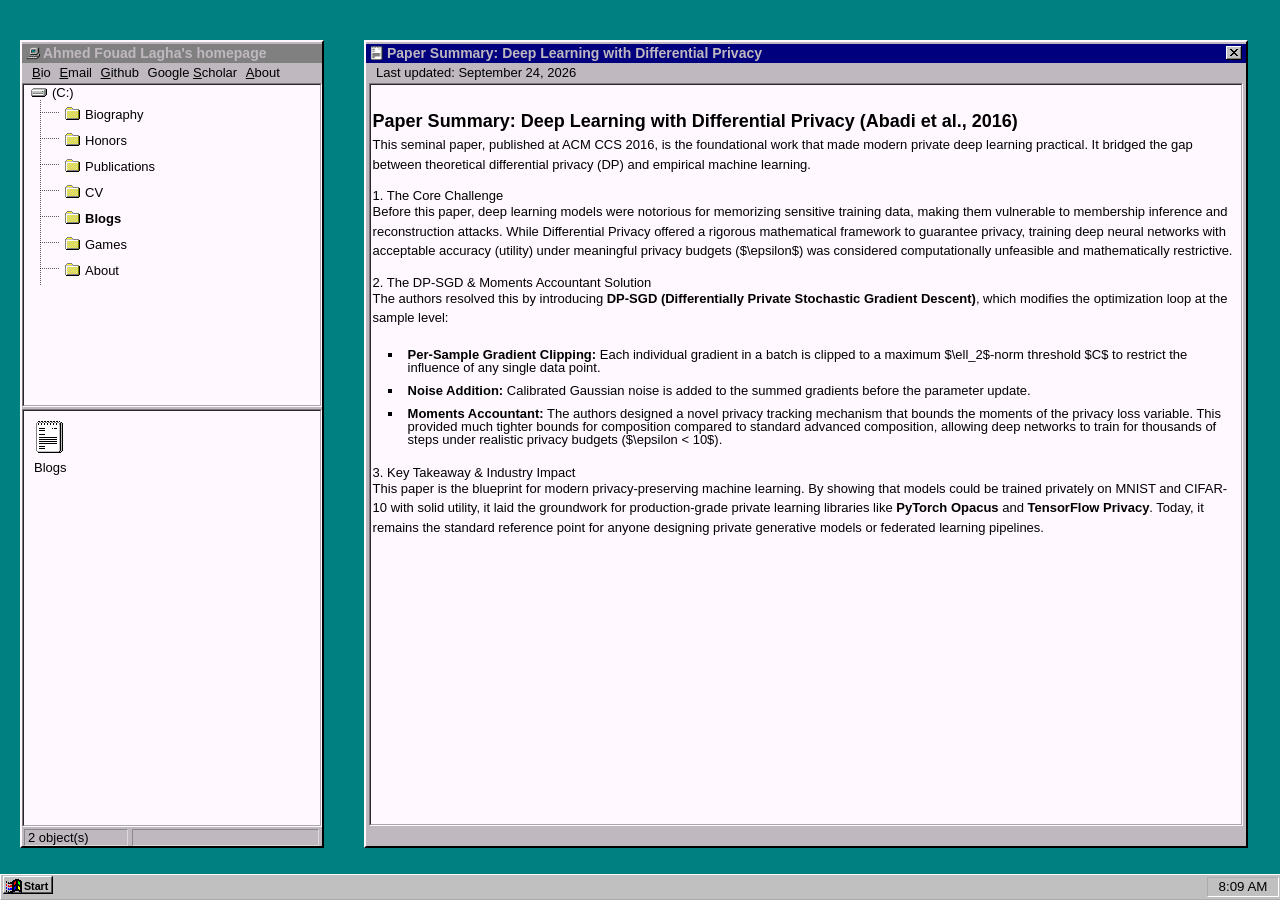
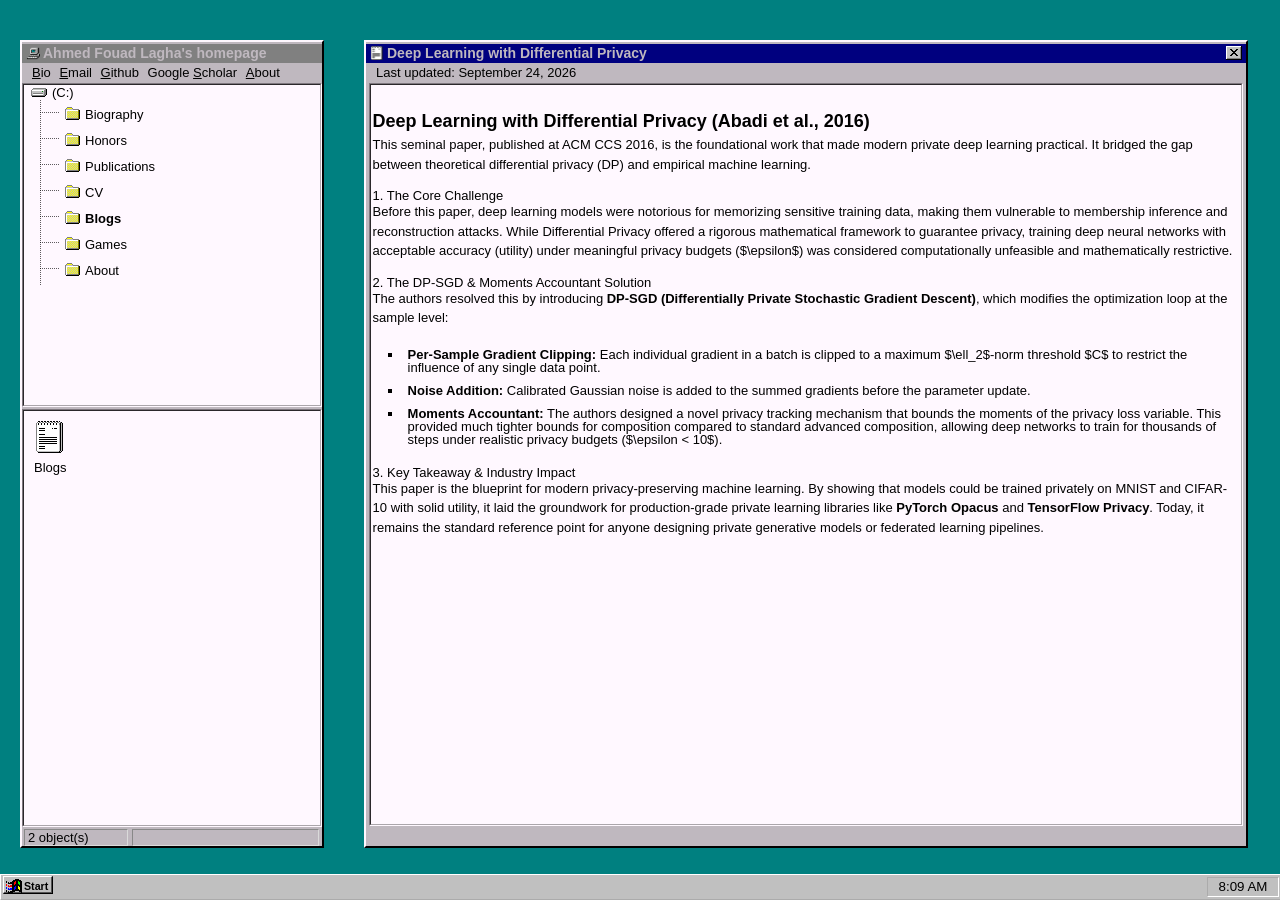
Before and after one commit to ahmed-fouad-lagha/ahmed-fouad-lagha.github.io, a Jekyll site: the page built from _blogs/dp_sgd_paper_summary.md, in a window 1280 px wide. Built offline with Jekyll 4.4.1, drawn with Linux system fonts in a browser that asks for light colours; comment, search, counter and statistics services are not loaded.

Commit message:
fix: update title and section header for consistency in DP-SGD paper summary

```diff
--- a/_blogs/dp_sgd_paper_summary.md
+++ b/_blogs/dp_sgd_paper_summary.md
@@ -1,11 +1,11 @@
 ---
 layout: default
-title: "Paper Summary: Deep Learning with Differential Privacy"
+title: "Deep Learning with Differential Privacy"
 show_date: "July 5, 2026"
 desc: "A concise breakdown of the foundational CCS 2016 paper that introduced DP-SGD."
 ---
 
-## Paper Summary: Deep Learning with Differential Privacy (Abadi et al., 2016)
+## Deep Learning with Differential Privacy (Abadi et al., 2016)
 
 This seminal paper, published at ACM CCS 2016, is the foundational work that made modern private deep learning practical. It bridged the gap between theoretical differential privacy (DP) and empirical machine learning.
 
```
